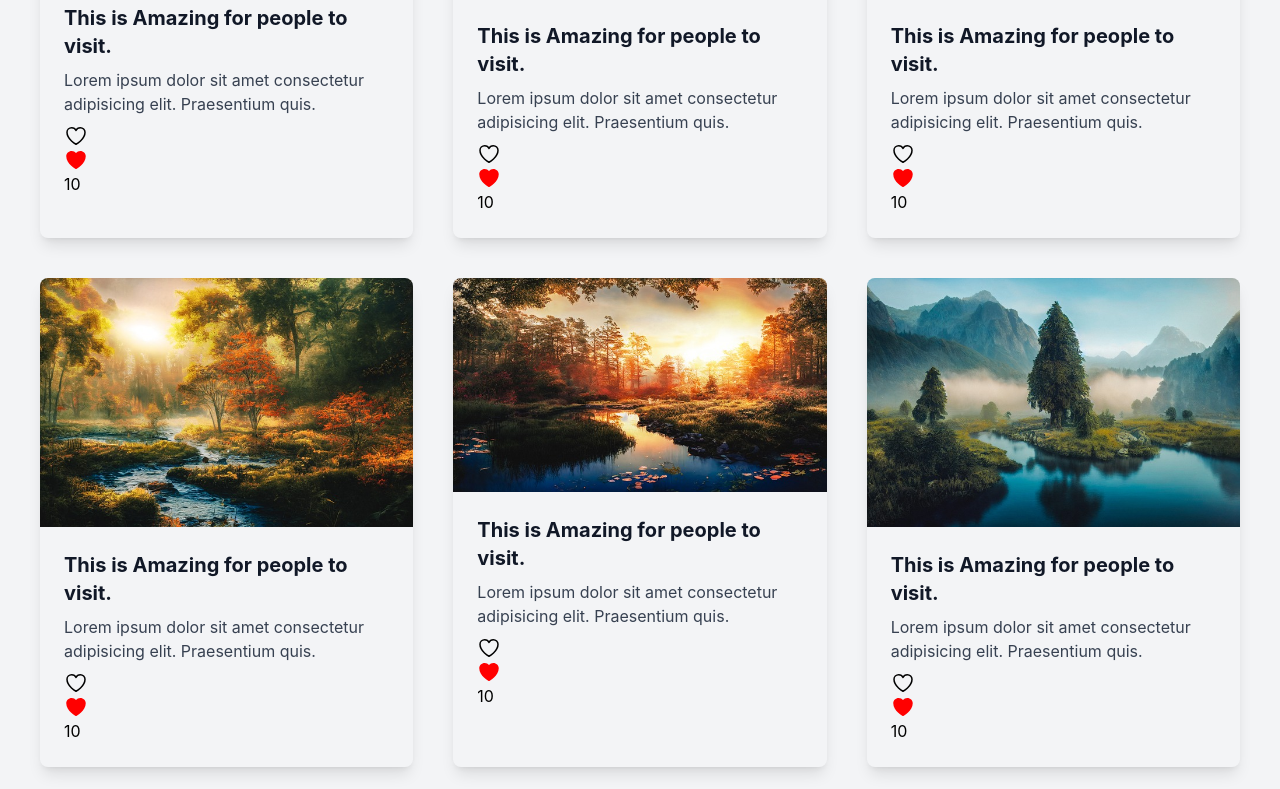
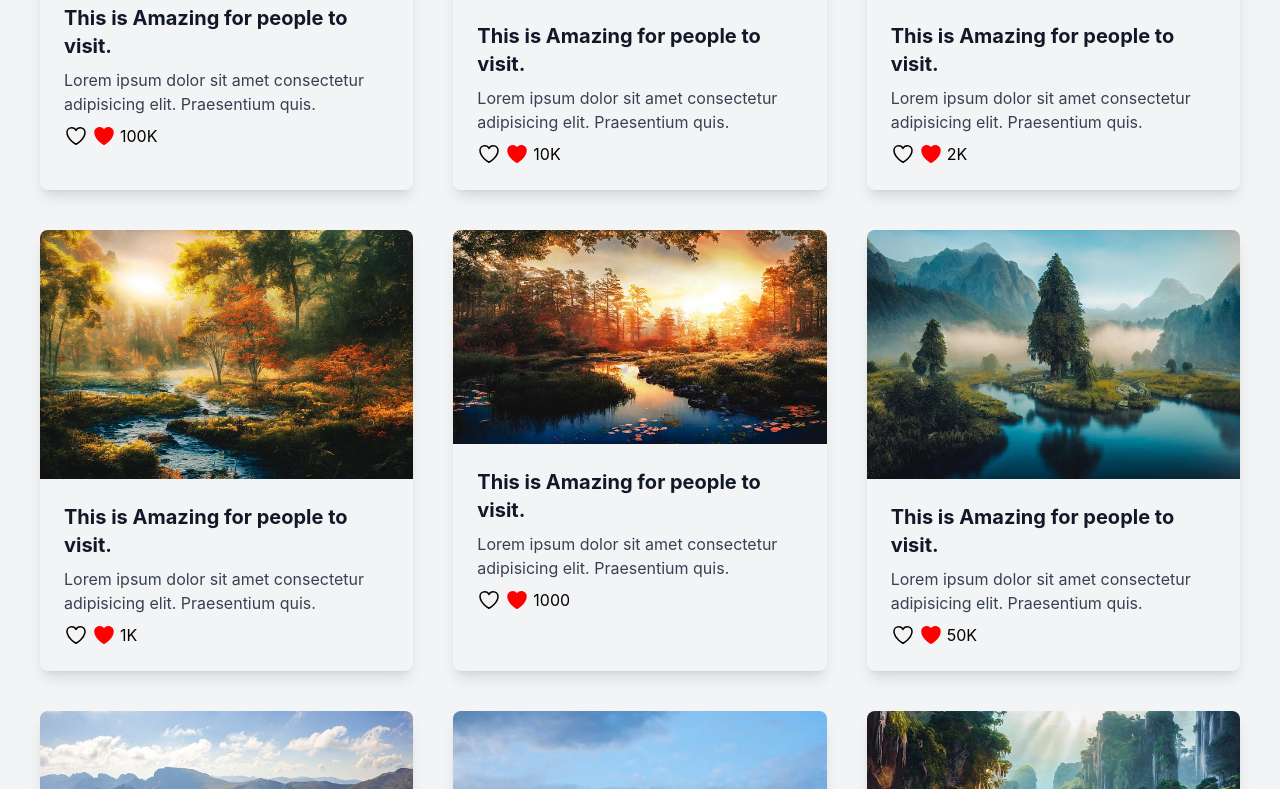
Before and after one commit to shalingams/Travel-Journal, a React (Create React App) app: page /profile in a window 1280 px wide. Shown: the part 891-1680 px from the top of the page. Built offline with nearby package versions, Linux system fonts and the light colour scheme; a web font is replaced by a local one.

Commit message:
adding likes section

```diff
--- a/public/data/data.json
+++ b/public/data/data.json
@@ -4,62 +4,62 @@
     "image": "/data/1.jpg",
     "location": "This is Amazing for people to visit.",
     "description": "Lorem ipsum dolor sit amet consectetur adipisicing elit. Praesentium quis.",
-    "likes": "10"
+    "likes": "100K"
   },
   {
     "id": "asdadasdada2qweascaw",
     "image": "/data/2.jpg",
     "location": "This is Amazing for people to visit.",
     "description": "Lorem ipsum dolor sit amet consectetur adipisicing elit. Praesentium quis.",
-    "likes": "10"
+    "likes": "10K"
   },
   {
     "id": "asdadasdada3qweascaw",
     "image": "/data/3.jpg",
     "location": "This is Amazing for people to visit.",
     "description": "Lorem ipsum dolor sit amet consectetur adipisicing elit. Praesentium quis.",
-    "likes": "10"
+    "likes": "2K"
   },
   {
     "id": "asdadasdada4qweascaw",
     "image": "/data/4.jpg",
     "location": "This is Amazing for people to visit.",
     "description": "Lorem ipsum dolor sit amet consectetur adipisicing elit. Praesentium quis.",
-    "likes": "10"
+    "likes": "1K"
   },
   {
     "id": "asdadasdada5qweascaw",
     "image": "/data/5.jpg",
     "location": "This is Amazing for people to visit.",
     "description": "Lorem ipsum dolor sit amet consectetur adipisicing elit. Praesentium quis.",
-    "likes": "10"
+    "likes": "1000"
   },
   {
     "id": "asdadasdada6qweascaw",
     "image": "/data/6.jpg",
     "location": "This is Amazing for people to visit.",
     "description": "Lorem ipsum dolor sit amet consectetur adipisicing elit. Praesentium quis.",
-    "likes": "10"
+    "likes": "50k"
   },
   {
     "id": "asdadasdada7qweascaw",
     "image": "/data/7.jpg",
     "location": "This is Amazing for people to visit.",
     "description": "Lorem ipsum dolor sit amet consectetur adipisicing elit. Praesentium quis.",
-    "likes": "10"
+    "likes": "9k"
   },
   {
     "id": "asdadasdada8qweascaw",
     "image": "/data/8.jpg",
     "location": "This is Amazing for people to visit.",
     "description": "Lorem ipsum dolor sit amet consectetur adipisicing elit. Praesentium quis.",
-    "likes": "10"
+    "likes": "984"
   },
   {
     "id": "asdadasdada9qweascaw",
     "image": "/data/9.jpg",
     "location": "This is Amazing for people to visit.",
     "description": "Lorem ipsum dolor sit amet consectetur adipisicing elit. Praesentium quis.",
-    "likes": "10"
+    "likes": "500"
   }
 ]
--- a/src/components/Post.tsx
+++ b/src/components/Post.tsx
@@ -2,7 +2,7 @@ import { PostType } from "../utils/types";
 
 function Post(post: PostType) {
   const { image, description, location, likes } = post;
-  console.log(post);
+
   return (
     <div className="container mx-auto shadow-lg rounded-lg max-w-md hover:shadow-2xl transition duration-300">
       <img
@@ -16,7 +16,7 @@ function Post(post: PostType) {
           {location}
         </h1>
         <p className="text-gray-700 my-2 hover-text-900 ">{description}</p>
-        <p>
+        <div className="flex gap-1">
           <svg
             xmlns="http://www.w3.org/2000/svg"
             fill="none"
@@ -39,8 +39,8 @@ function Post(post: PostType) {
           >
             <path d="m11.645 20.91-.007-.003-.022-.012a15.247 15.247 0 0 1-.383-.218 25.18 25.18 0 0 1-4.244-3.17C4.688 15.36 2.25 12.174 2.25 8.25 2.25 5.322 4.714 3 7.688 3A5.5 5.5 0 0 1 12 5.052 5.5 5.5 0 0 1 16.313 3c2.973 0 5.437 2.322 5.437 5.25 0 3.925-2.438 7.111-4.739 9.256a25.175 25.175 0 0 1-4.244 3.17 15.247 15.247 0 0 1-.383.219l-.022.012-.007.004-.003.001a.752.752 0 0 1-.704 0l-.003-.001Z" />
           </svg>
-          {likes}
-        </p>
+          <p className="uppercase">{likes}</p>
+        </div>
       </div>
     </div>
   );
```
